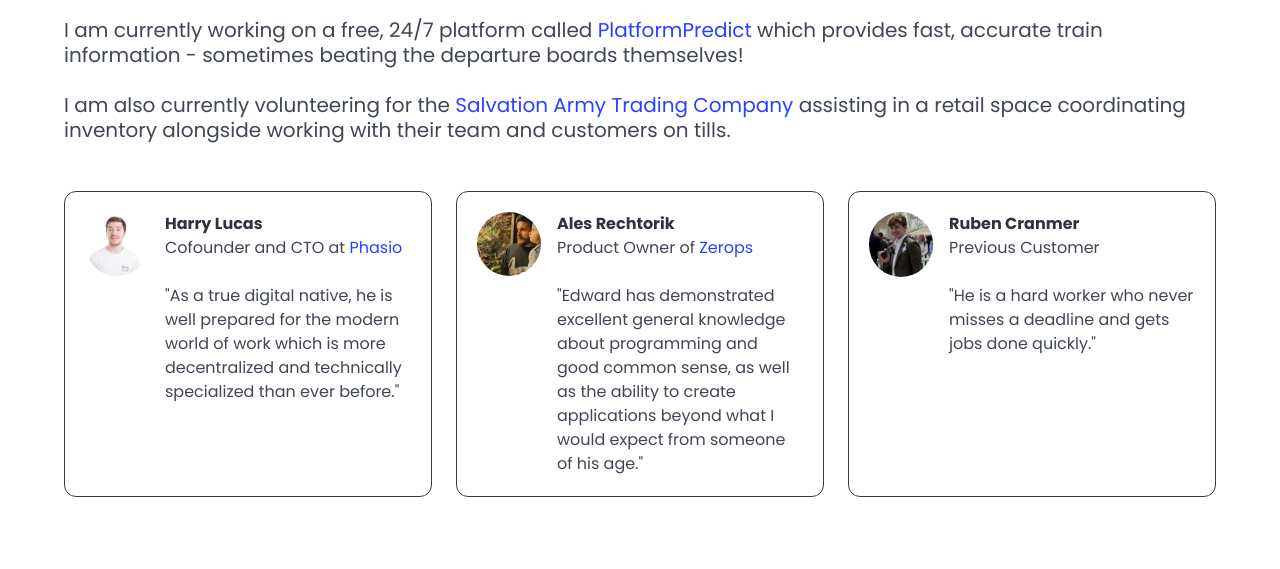
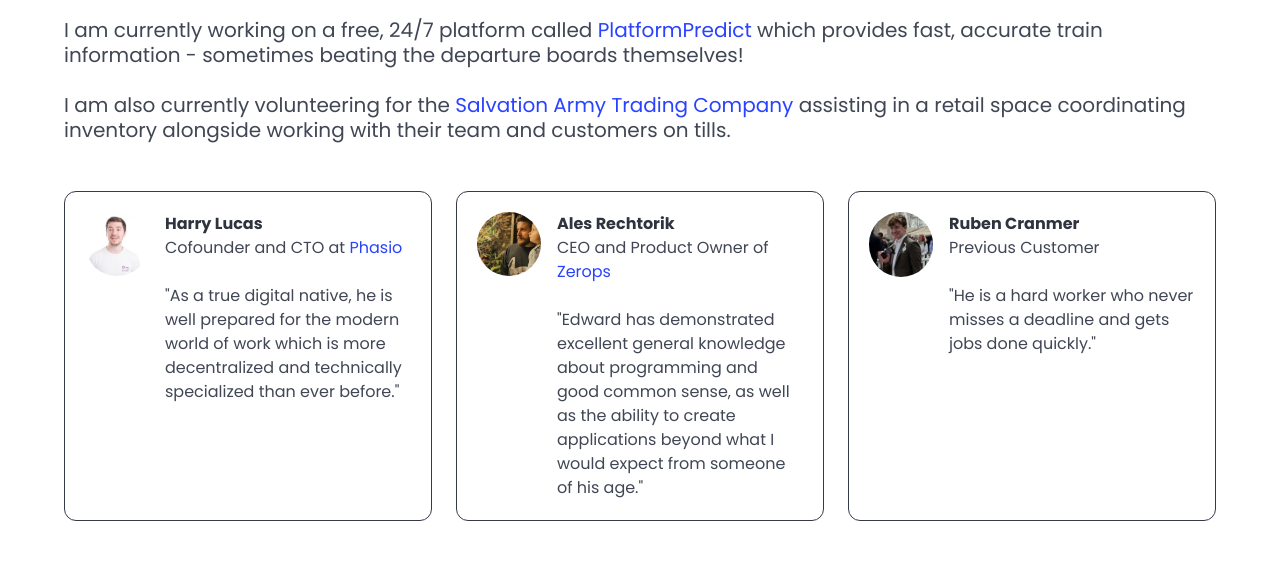
Before and after one commit to Edward-Deakin/Portfolio, a Flask app: page / in a window 1280 px wide. Shown: the part 498-1067 px from the top of the page. Before the commit the page ends 995 px from the top, so only its background shows below. Run offline with Flask 3, Linux system fonts and the light colour scheme.

Commit message:
small typing mistake

```diff
--- a/templates/index.html
+++ b/templates/index.html
@@ -96,7 +96,7 @@
             <div class="content">
               <p>
                 <strong>Ales Rechtorik</strong><br>
-                Product Owner of <a href="https://zerops.io" target="_blank">Zerops</a><br/><br/>
+                CEO and Product Owner of <a href="https://zerops.io" target="_blank">Zerops</a><br/><br/>
                 "Edward has demonstrated excellent general knowledge about programming and good common sense, as well as the ability to create applications beyond what I would expect from someone of his age."
               </p>
             </div>
```
